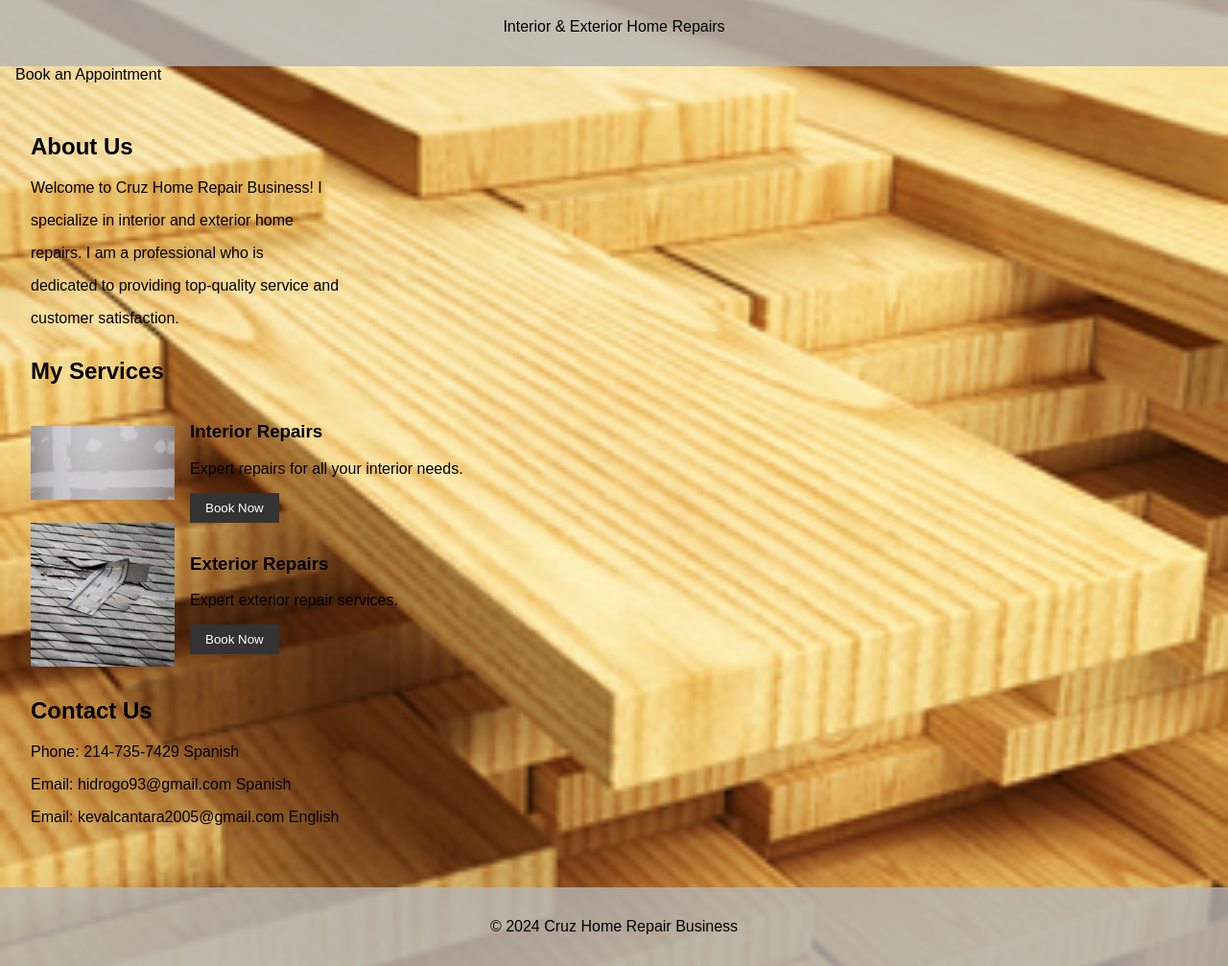
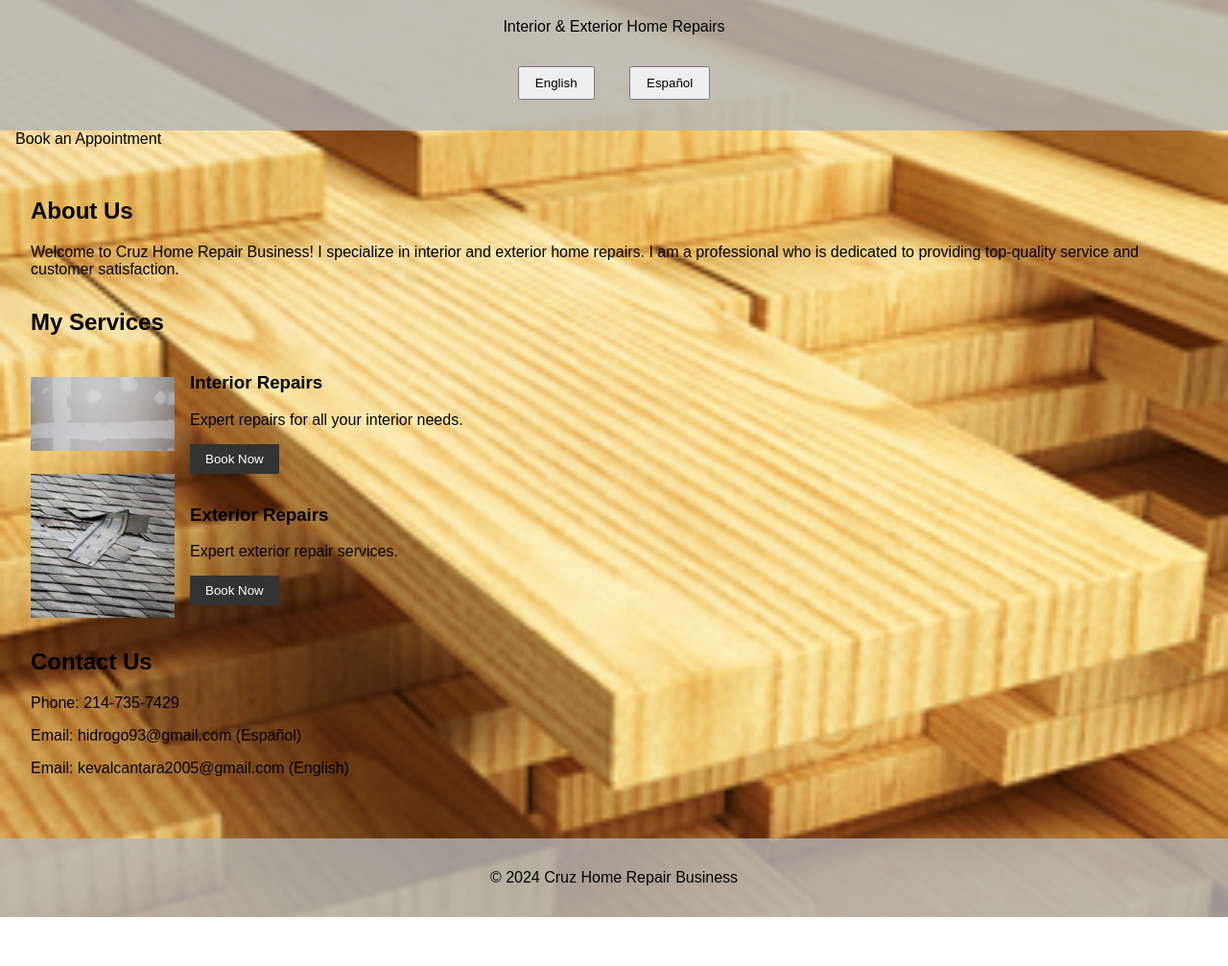
Before and after one commit to TasteDeRambo/dadsSite, a website: page index.html in a window 1280 px wide. Shown: the part 77-1084 px from the top of the page at 96% size. After the commit the page ends 1033 px from the top, so only its background shows below. Drawn offline with Linux system fonts and the light colour scheme.

Commit message:
english or spanish

```diff
--- a/index.html
+++ b/index.html
@@ -44,24 +44,27 @@
             padding: 0.5rem 1rem;
             cursor: pointer;
         }
+        .lang-btn {
+            margin: 1rem;
+            padding: 0.5rem 1rem;
+            cursor: pointer;
+        }
     </style>
 </head>
 <body>
     <header>
-        <h1>Cruz Home Repair Business</h1>
-        <p>Interior & Exterior Home Repairs</p>
+        <h1 id="header-title">Cruz Home Repair Business</h1>
+        <p id="header-subtitle">Interior & Exterior Home Repairs</p>
+        <button class="lang-btn" onclick="setLanguage('en')">English</button>
+        <button class="lang-btn" onclick="setLanguage('es')">Español</button>
     </header>
     <nav>
-        <a href="booking.html">Book an Appointment</a>
+        <a id="booking-link" href="booking.html">Book an Appointment</a>
     </nav>
     <div class="content">
         <section id="about">
             <h2>About Us</h2>
-            <p>Welcome to Cruz Home Repair Business! I</p>
-            <p>specialize in interior and exterior home</p>
-            <p>repairs. I am a professional who is</p>
-            <p>dedicated to providing top-quality service and</p>
-            <p>customer satisfaction.</p>
+            <p id="about-text">Welcome to Cruz Home Repair Business! I specialize in interior and exterior home repairs. I am a professional who is dedicated to providing top-quality service and customer satisfaction.</p>
         </section>
         <section id="services">
             <h2>My Services</h2>
@@ -69,28 +72,53 @@
                 <img src="images/drywall.png" alt="Interior Service">
                 <div>
                     <h3>Interior Repairs</h3>
-                    <p>Expert repairs for all your interior needs.</p>
-                    <button onclick="location.href='booking.html'">Book Now</button>
+                    <p id="interior-service-text">Expert repairs for all your interior needs.</p>
+                    <button id="book-now-interior" onclick="location.href='booking.html'">Book Now</button>
                 </div>
             </div>
             <div class="service">
                 <img src="images/damagedShingles.png" alt="Exterior Service">
                 <div>
                     <h3>Exterior Repairs</h3>
-                    <p>Expert exterior repair services.</p>
-                    <button onclick="location.href='booking.html'">Book Now</button>
+                    <p id="exterior-service-text">Expert exterior repair services.</p>
+                    <button id="book-now-exterior" onclick="location.href='booking.html'">Book Now</button>
                 </div>
             </div>
         </section>
         <section id="contact">
             <h2>Contact Us</h2>
-            <p>Phone: 214-735-7429  Spanish</dp>
-            <p>Email: hidrogo93@gmail.com   Spanish</p>
-            <p>Email: kevalcantara2005@gmail.com   English</p>
+            <p id="phone">Phone: 214-735-7429</p>
+            <p id="email-spanish">Email: hidrogo93@gmail.com  (Español)</p>
+            <p id="email-english">Email: kevalcantara2005@gmail.com  (English)</p>
         </section>
     </div>
     <footer>
         <p>&copy; 2024 Cruz Home Repair Business</p>
     </footer>
+    <script>
+        function setLanguage(lang) {
+            if (lang === 'es') {
+                document.getElementById('header-title').textContent = 'Negocio de Reparaciones del Hogar Cruz';
+                document.getElementById('header-subtitle').textContent = 'Reparaciones de Interiores y Exteriores del Hogar';
+                document.getElementById('booking-link').textContent = 'Reservar una Cita';
+                document.getElementById('about-text').textContent = '¡Bienvenido a Cruz Home Repair Business! Me especializo en reparaciones interiores y exteriores del hogar. Soy un profesional dedicado a brindar un servicio de alta calidad y satisfacción del cliente.';
+                document.getElementById('interior-service-text').textContent = 'Reparaciones expertas para todas tus necesidades interiores.';
+                document.getElementById('book-now-interior').textContent = 'Reservar Ahora';
+                document.getElementById('exterior-service-text').textContent = 'Servicios expertos de reparación exterior.';
+                document.getElementById('book-now-exterior').textContent = 'Reservar Ahora';
+                document.getElementById('phone').textContent = 'Teléfono: 214-735-7429';
+            } else {
+                document.getElementById('header-title').textContent = 'Cruz Home Repair Business';
+                document.getElementById('header-subtitle').textContent = 'Interior & Exterior Home Repairs';
+                document.getElementById('booking-link').textContent = 'Book an Appointment';
+                document.getElementById('about-text').textContent = 'Welcome to Cruz Home Repair Business! I specialize in interior and exterior home repairs. I am a professional who is dedicated to providing top-quality service and customer satisfaction.';
+                document.getElementById('interior-service-text').textContent = 'Expert repairs for all your interior needs.';
+                document.getElementById('book-now-interior').textContent = 'Book Now';
+                document.getElementById('exterior-service-text').textContent = 'Expert exterior repair services.';
+                document.getElementById('book-now-exterior').textContent = 'Book Now';
+                document.getElementById('phone').textContent = 'Phone: 214-735-7429';
+            }
+        }
+    </script>
 </body>
 </html>
```
